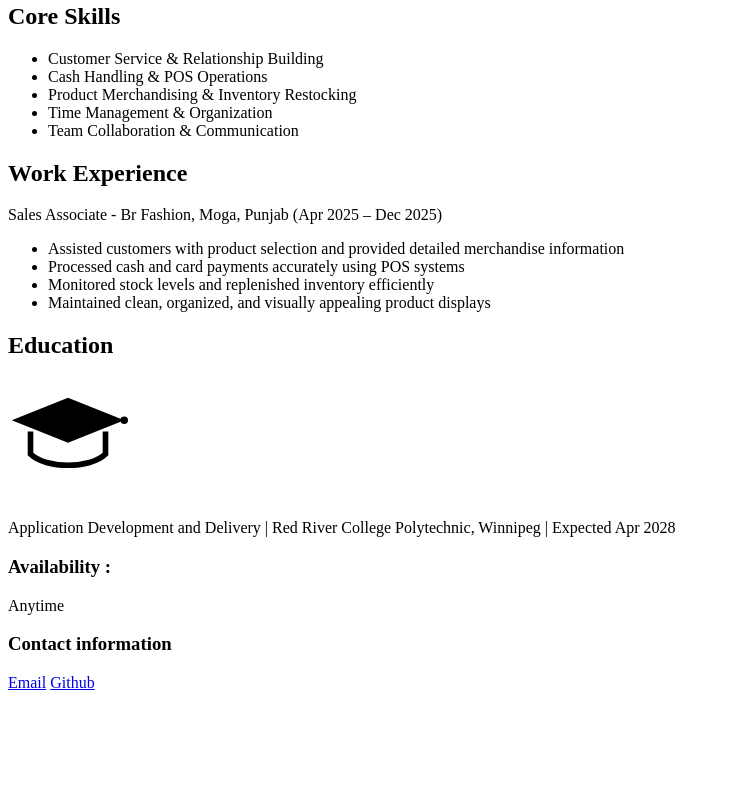
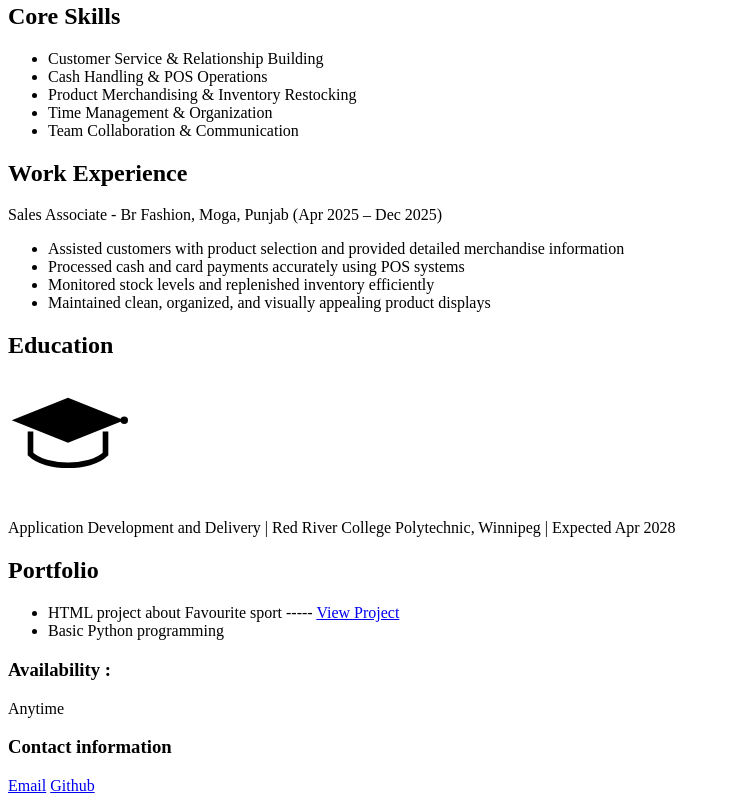
Before and after one commit to Harmandeepbrar/my-resume, a plain HTML site: page index.html in a window 1280 px wide. Shown: the part 409-1212 px from the top of the page, without its empty margins (0-730 px from the left). Before the commit the page ends 1109 px from the top, so only its background shows below. Drawn offline with Linux system fonts and the light colour scheme.

Commit message:
Added Portfolio section to  resume

```diff
--- a/index.html
+++ b/index.html
@@ -72,6 +72,21 @@
             <p>Application Development and Delivery | Red River College Polytechnic, Winnipeg | Expected Apr 2028</p>
         </section>
 
+        <section>
+            <h2>Portfolio</h2>
+            <ul>
+                <li>
+                    HTML project about Favourite sport -----
+                    <a href="https://github.com/Harmandeepbrar/PROJECT_DOCUMENTATION.md">View Project</a>
+                </li>
+
+                <li>
+                    Basic Python programming
+                </li>
+            </ul>
+
+        </section>
+
 
     </main>
 
```
Also changed, not shown: images/My_coding.png (added), images/Python.png (added), 1 other file.
